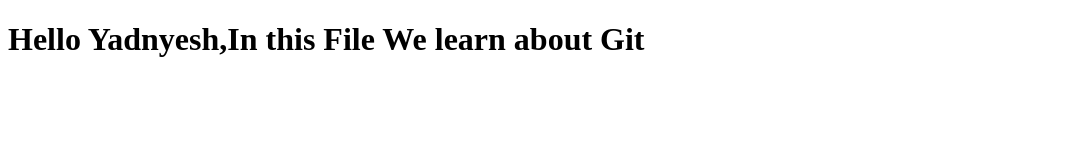
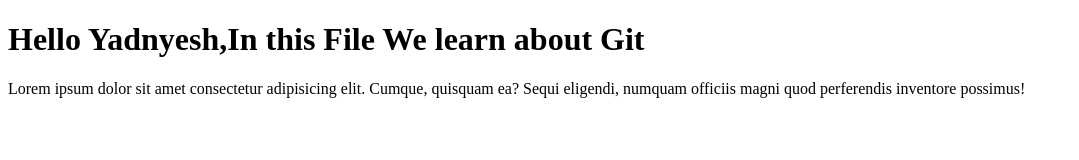
Before and after one commit to Yadnyesh1200/myproject, a plain HTML site: page index.html in a window 1280 px wide. Shown: the whole page, without its empty margins (0-1079 px from the left). Drawn offline with Linux system fonts and the light colour scheme.

Commit message:
index file 1.1

```diff
--- a/index.html
+++ b/index.html
@@ -7,5 +7,6 @@
 </head>
 <body>
     <h1>Hello Yadnyesh,In this File We learn about Git</h1>
+    <p>Lorem ipsum dolor sit amet consectetur adipisicing elit. Cumque, quisquam ea? Sequi eligendi, numquam officiis magni quod perferendis inventore possimus!</p>
 </body>
 </html>
```
